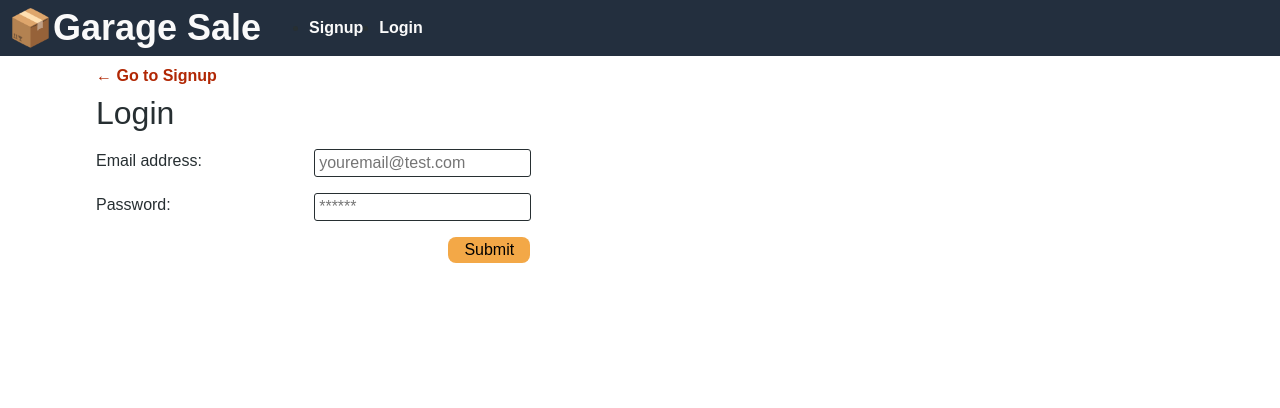
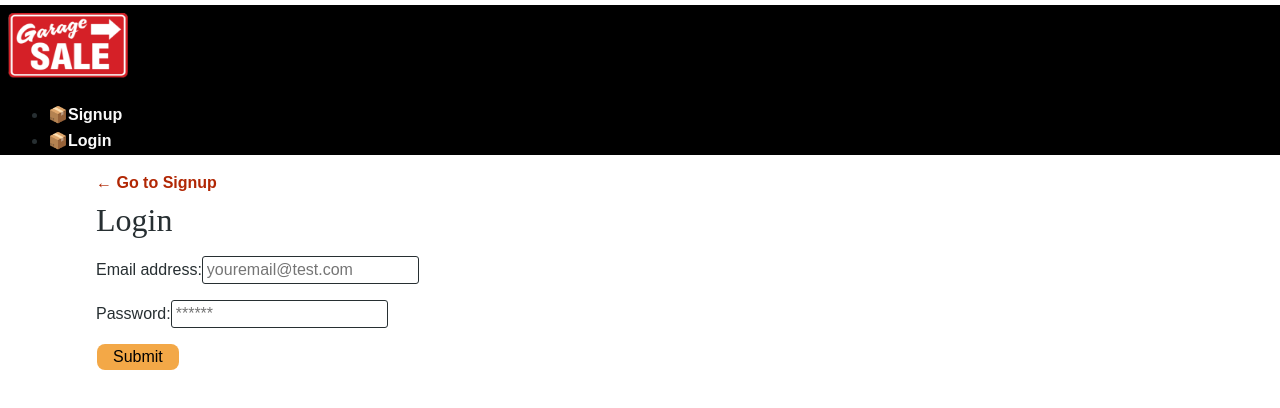
Before and after one commit to Isaaccna/garage-sale, a React (Create React App) app in the folder client/: page /login in a window 1280 px wide. Shown: the top 408 px of the page. Built offline with nearby package versions, Linux system fonts and the light colour scheme.

Commit message:
restyled header/fonts

```diff
--- a/client/public/index.html
+++ b/client/public/index.html
@@ -9,7 +9,7 @@
       name="description"
       content="Web site created using create-react-app"
     />
-    <link rel="apple-touch-icon" href="%PUBLIC_URL%/logo192.png" />
+    <link rel="apple-touch-icon" href="./images/garage-sale-logo.png" />
     <!--
       manifest.json provides metadata used when your web app is installed on a
       user's mobile device or desktop. See https://developers.google.com/web/fundamentals/web-app-manifest/
--- a/client/src/components/Nav/index.js
+++ b/client/src/components/Nav/index.js
@@ -25,11 +25,13 @@ function Nav() {
       return (
         <ul className="flex-row">
           <li className="mx-1">
+          <span role="img" aria-label="box">📦</span>
             <Link to="/signup">
-              Signup
+            Signup
             </Link>
           </li>
           <li className="mx-1">
+          <span role="img" aria-label="box">📦</span>
             <Link to="/login">
               Login
             </Link>
@@ -43,8 +45,8 @@ function Nav() {
     <header className="flex-row px-1">
       <h1>
         <Link to="/">
-          <span role="img" aria-label="box">📦</span>
-        Garage Sale
+          <img src="./images/garage-sale-logo.png" width="120" height="65" />
+          {/* <h1>GARAGE<span>SALE</span></h1>  */}
         </Link>
       </h1>
 
--- a/client/src/index.css
+++ b/client/src/index.css
@@ -1,8 +1,8 @@
 :root {
-  --primary: #232F3E;
+  --primary: black;
   --secondary: #F3A847;
   --tertiary: #B12704;
-  --light: #fafafa;
+  --light:#fafafa;
   --dark: #272f32;
   --error: rgb(228, 46, 1);
   --spacing-one: calc(1rem * 0.5);
@@ -41,11 +41,17 @@ h6 {
 }
 
 h1 {
-  font-size: 2.25rem;
+  font-size: 32px;
+  padding-top: 8px;
+}
+
+h1 span {
+  font-weight: 800;
 }
 
 h2 {
   font-size: 2rem;
+  font-family: 'Rubik';
 }
 
 h3 {
@@ -142,8 +148,8 @@ input:focus {
 }
 
 .flex-row {
-  display: flex;
-  flex-wrap: wrap;
+  padding-top: 0px;
+
 }
 
 .space-between {
@@ -155,8 +161,8 @@ input:focus {
 }
 
 .mx-1 {
-  margin-right: var(--spacing-one);
-  margin-left: var(--spacing-one);
+  padding-top: 0px;
+  padding-bottom: 2px;
 }
 
 .mx-2 {
--- a/client/src/pages/Signup.js
+++ b/client/src/pages/Signup.js
@@ -39,7 +39,7 @@ function Signup(props) {
         <div className="flex-row space-between my-2">
           <label htmlFor="username">Username:</label>
           <input
-            placeholder="Enter UserName"
+            placeholder="Enter Username"
             name="username"
             type="username"
             id="username"
```
Also changed, not shown: client/public/garage-sale-logo.png (added), client/public/manifest.json.
